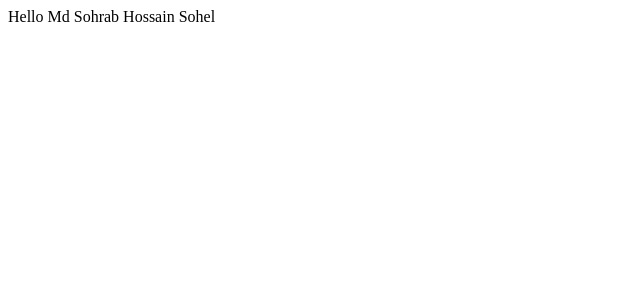
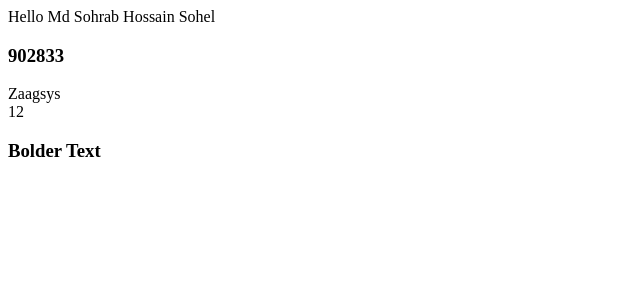
Before and after one commit to sohel902833/vue_start, a Vue app: page / in a window 1280 px wide. Shown: the top 300 px of the page, without its empty margins (0-640 px from the left). Built offline with nearby package versions, Linux system fonts and the light colour scheme.

Commit message:
printing state to the ui

```diff
--- a/src/App.vue
+++ b/src/App.vue
@@ -1,5 +1,12 @@
 <template>
   <div>Hello {{ name }}</div>
+  <h3>{{ roll }}</h3>
+  <!-- using directive -->
+  <div v-text="company"></div>
+  <!-- javascript can use under mastas -->
+  <div>{{ `${5 + 7}` }}</div>
+  <!-- render html into dom -->
+  <div v-html="html"></div>
 </template>
 
 <script>
@@ -8,6 +15,9 @@ export default {
   data() {
     return {
       name: "Md Sohrab Hossain Sohel",
+      roll: "902833",
+      company: "Zaagsys",
+      html: "<h3 onclick='alert('You Hacked')'>Bolder Text</h3>",
     };
   },
 };
```
